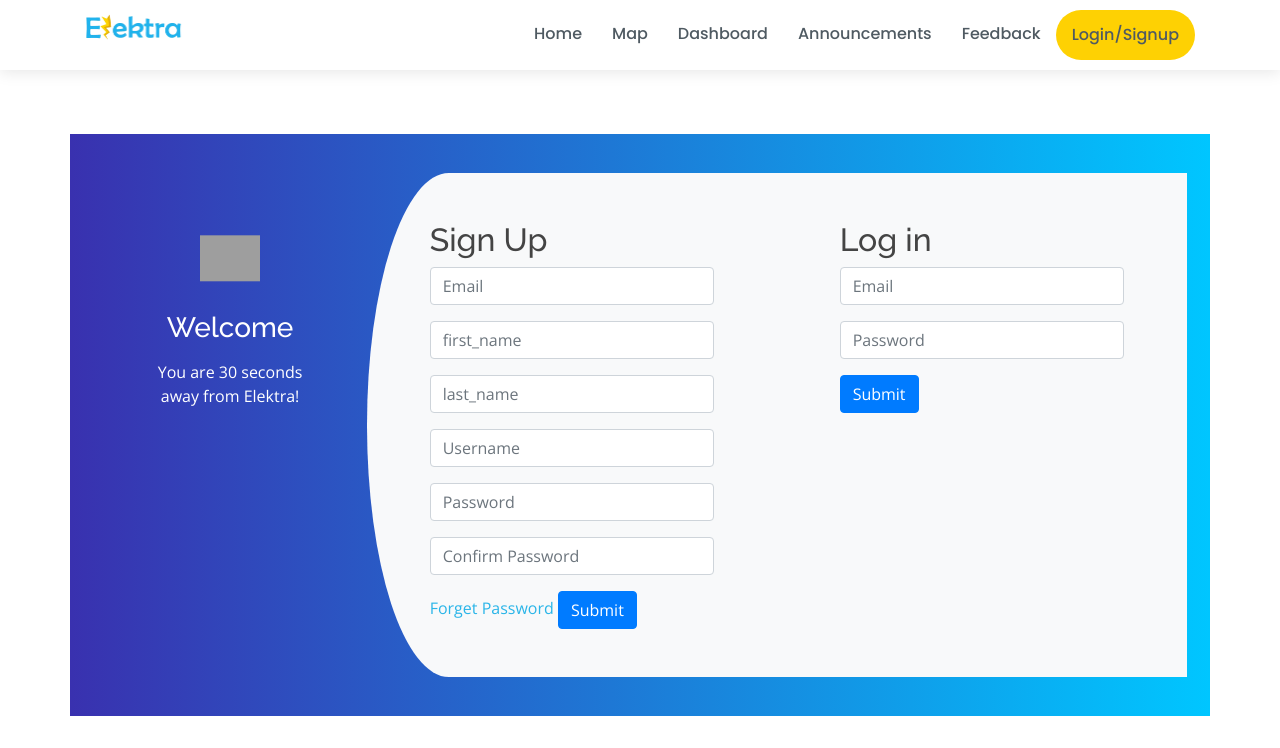
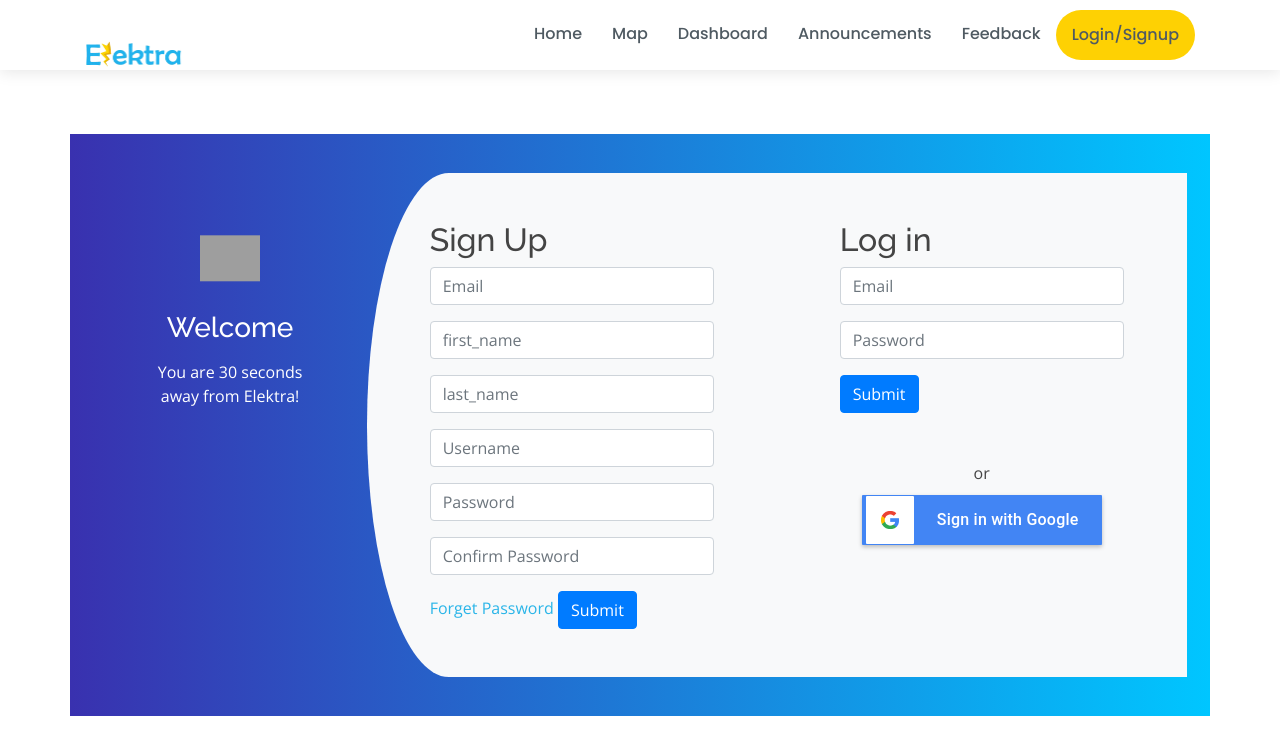
Before and after one commit to khannakshat7/Elektra, a Django app: page /login/ in a window 1280 px wide. Shown: the top 748 px of the page. Run offline with Django 3.2, Linux system fonts and the light colour scheme; some libraries are stand-ins or nearby versions; grey boxes are pictures that could not be loaded.

Commit message:
added google-auth

```diff
--- a/Elecktra/urls.py
+++ b/Elecktra/urls.py
@@ -14,7 +14,7 @@ Including another URLconf
     2. Add a URL to urlpatterns:  path('blog/', include('blog.urls'))
 """
 from django.contrib import admin
-from django.urls import path
+from django.urls import path, include
 from electricity import views
 from django.conf import settings
 from django.conf.urls.static import static
@@ -31,6 +31,7 @@ urlpatterns = [
     path('logout/',views.logoutuser,name="logout"),
     path('coordinates/',views.getmapcoordinates,name="coordinates"),
     path('Forgot_Password/',views.forgotp,name="forgotp"),
+    path('accounts/', include('allauth.urls')),
 ]
 
 urlpatterns += static(settings.STATIC_URL, document_root=settings.STATIC_ROOT)
--- a/requirements.txt
+++ b/requirements.txt
@@ -1,2 +1,5 @@
 Django
 mysqlclient
+argon2-cffi
+bcrypt
+django-allauth
--- a/templates/login.html
+++ b/templates/login.html
@@ -1,8 +1,74 @@
 {% extends 'base.html' %}
+{% load socialaccount %}
 {% load static %}
 {% block content %}
 
+<!-- css for google login button -->
+<style>
+  *, *:before, *:after {
+            box-sizing: border-box;
+        }
 
+        .g-sign-in-button {
+            margin: 10px;
+            display: inline-block;
+            width: 240px;
+            height: 50px;
+            background-color: #4285f4;
+            color: #fff;
+            border-radius: 1px;
+            box-shadow: 0 2px 4px 0 rgba(0, 0, 0, 0.25);
+            transition: background-color .218s, border-color .218s, box-shadow .218s;
+        }
+
+        .g-sign-in-button:hover {
+            cursor: pointer;
+            -webkit-box-shadow: 0 0 3px 3px rgba(66, 133, 244, 0.3);
+            box-shadow: 0 0 3px 3px rgba(66, 133, 244, 0.3);
+        }
+
+        .g-sign-in-button:active {
+            background-color: #3367D6;
+            transition: background-color 0.2s;
+        }
+
+        .g-sign-in-button .content-wrapper {
+            height: 100%;
+            width: 100%;
+            border: 1px solid transparent;
+        }
+
+        .g-sign-in-button img {
+            width: 18px;
+            height: 18px;
+        }
+
+        .g-sign-in-button .logo-wrapper {
+            padding: 10px;
+            background: #fff;
+            width: 48px;
+            height: 100%;
+            border-radius: 1px;
+            display: inline-block;
+        }
+
+        .g-sign-in-button .text-container {
+            font-family: Roboto,arial,sans-serif;
+            font-weight: 500;
+            letter-spacing: .21px;
+            font-size: 16px;
+            line-height: 48px;
+            vertical-align: top;
+            border: none;
+            display: inline-block;
+            text-align: center;
+            width: 180px;
+        }
+
+.logo{
+  padding-top: 55px;
+}
+</style>
 
     <div class="container register">
         <div class="row">
@@ -61,6 +127,18 @@
                                 </div>
                                 <button type="submit" class="btn btn-primary">Submit</button>
                               </form>
+                              <!-- social login buttons -->
+                              <center>or <br>
+                              <div onclick="location.href = '{% provider_login_url 'google' %}';" class='g-sign-in-button'>
+                                <div class=content-wrapper>
+                                  <div class='logo-wrapper'>
+                                    <img src='{% static "google.png" %}'>
+                                  </div>
+                                  <span class='text-container'>
+                                    <span>Sign in with Google</span>
+                                  </span>
+                                </div>
+                              </div></center>
                         </div>
                     </div>
                 </div>
```
Also changed, not shown: Elecktra/settings.py (+38 -3 lines), static/google.png (added).
